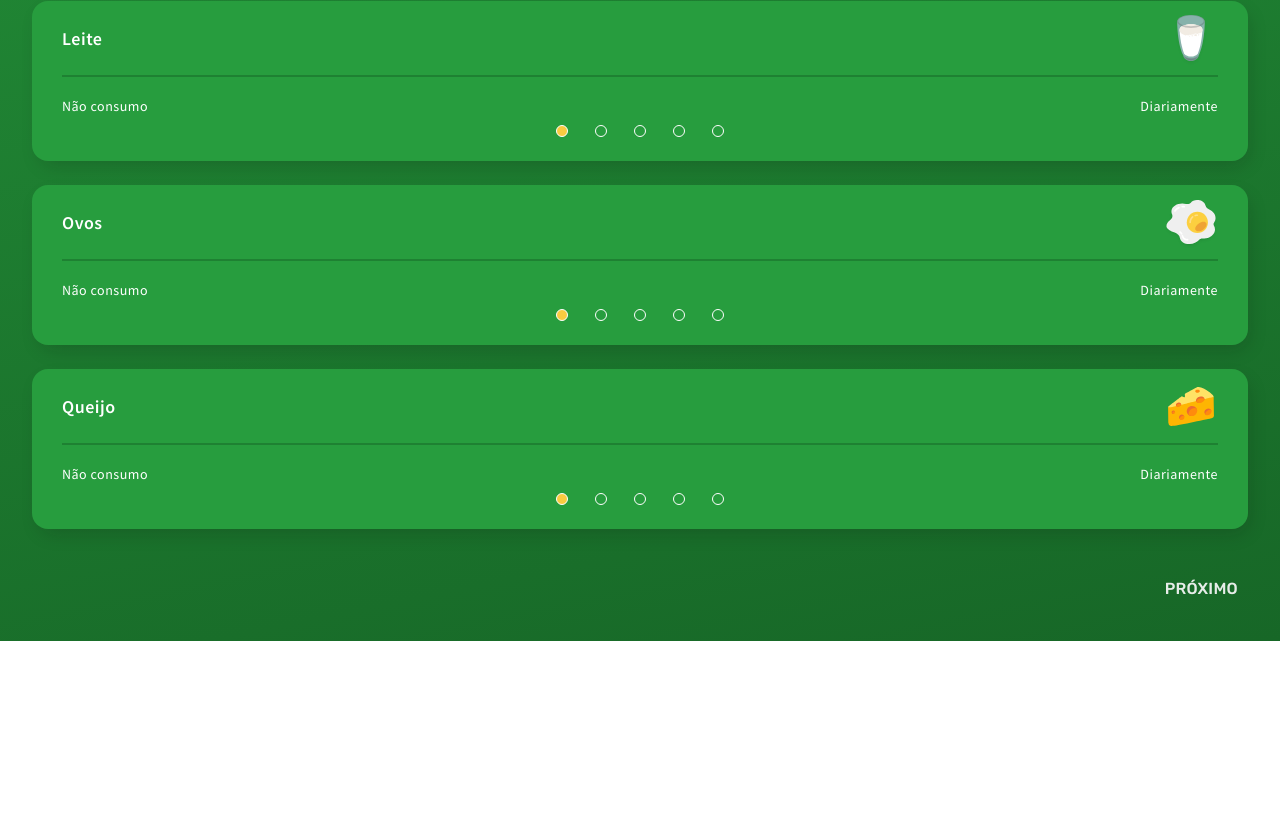
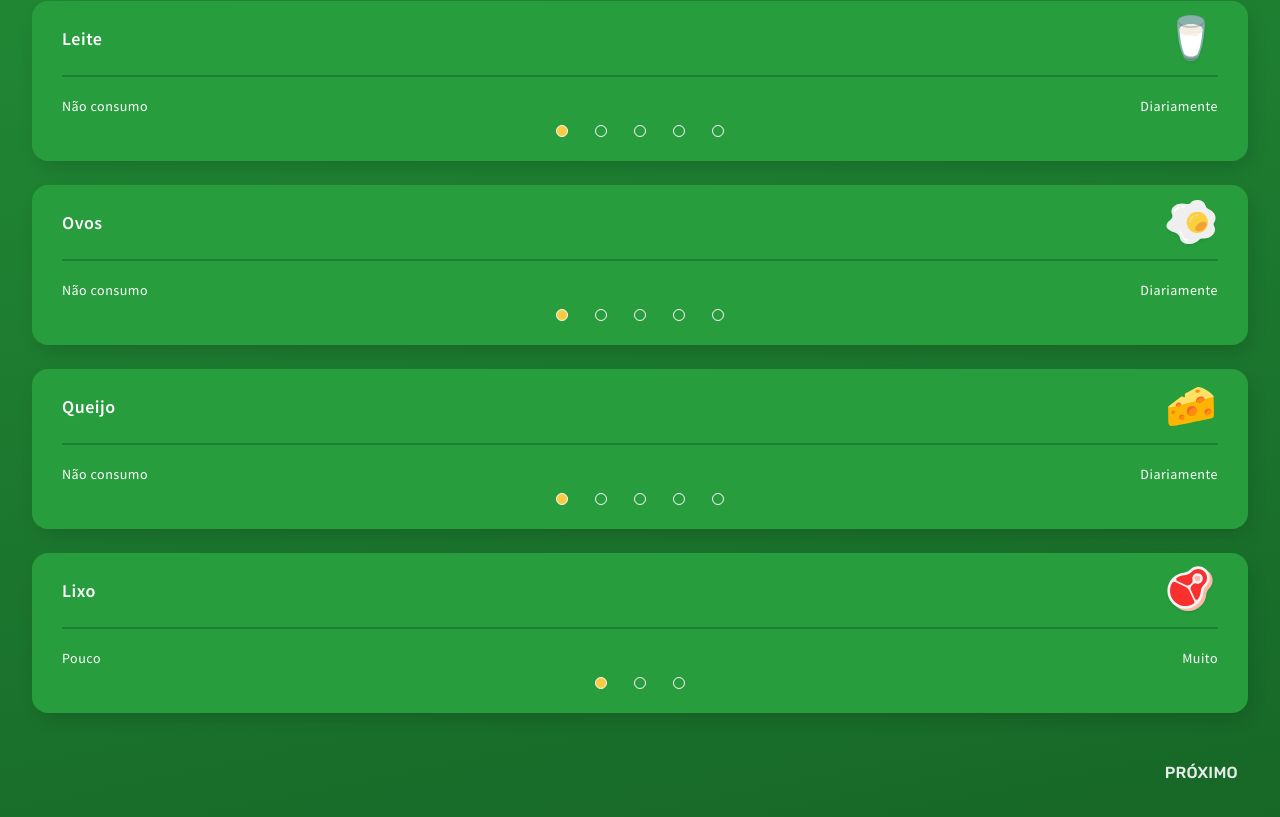
Before and after one commit to felipe-27/Carbonograma, a website: page alimentacao.html in a window 1280 px wide. Shown: the part 778-1595 px from the top of the page. Before the commit the page ends 1419 px from the top, so only its background shows below. Drawn offline with nearby package versions, Linux system fonts and the light colour scheme.

Commit message:
lixo-alimentacao

```diff
--- a/alimentacao.html
+++ b/alimentacao.html
@@ -76,7 +76,7 @@
         <div class="forms">
           <div class="descricao">
             <div class="no-consumo" name="identificar" data-key="b38">Não consumo</div>
-            <div class="no-consumo"name="identificar" data-key="b39">Diariamente</div>
+            <div class="no-consumo" name="identificar" data-key="b39">Diariamente</div>
           </div>
           <div class="carnevermelha" id="carneVer" oninput="chamarAlimentos()">
             <input id="b-11" type="radio" name="botoes" value="0" checked>
@@ -105,7 +105,7 @@
 
         <div class="forms">
           <div class="descricao">
-            <div class="no-consumo"name="identificar" data-key="b38">Não consumo</div>
+            <div class="no-consumo" name="identificar" data-key="b38">Não consumo</div>
             <div class="no-consumo" name="identificar" data-key="b39">Diariamente</div>
           </div>
           <div class="frango" id="carneFra" oninput="chamarAlimentos()">
@@ -222,11 +222,12 @@
           </div>
         </div>
       </div>
+
       <div class="escolha-alimento">
         <!-- Queijo -->
         <div class="head3">
           <div class="carne-vermelha" name="identificar" data-key="b45">Queijo</div>
-          <img class="carne-vermelha-icon" alt="" src="public/calculo/alimentacao/queijo.svg"/>
+          <img class="carne-vermelha-icon" alt="" src="public/calculo/alimentacao/queijo.svg" />
         </div>
 
         <div class="linha12">
@@ -252,6 +253,35 @@
               <label for="c5"> </label>
             </aling-center>
           </div>
+        </div>
+      </div>
+       <!-- Lixo --->
+
+       <div class="escolha-alimento">
+        <div class="head5">
+          <div class="carne-vermelha" name="identificar" data-key="l1">Lixo</div>
+          <img class="carne-vermelha-icon" alt="" src="public/calculo/alimentacao/carne-vermelha.svg" />
+        </div>
+
+        <div class="linha12">
+          <div class="line-div"></div>
+        </div>
+
+        <div class="forms">
+          <div class="descricao">
+            <div class="no-consumo" name="identificar" data-key="l2">Pouco</div>
+            <div class="no-consumo" name="identificar" data-key="l3">Muito</div>
+          </div>
+
+          <div class="carnevermelha" id="carneVer" oninput="chamarAlimentos()">
+            <input id="t-1" type="radio" name="botoes6" value="0" checked>
+            <label for="t-1"> </label>
+            <input id="t-2" type="radio" name="botoes6" value="1">
+            <label for="t-2"> </label>
+            <input id="t-3" type="radio" name="botoes6" value="3">
+            <label for="t-3"> </label>
+          </div>
+
         </div>
       </div>
     </div>
--- a/alimentacao2.css
+++ b/alimentacao2.css
@@ -304,6 +304,17 @@ body {
   align-items: center;
   justify-content: space-between;
 }
+.head5,
+.line-div {
+  align-self: stretch;
+}
+.head5 {
+  display: flex;
+  flex-direction: row;
+  padding: 0 24px;
+  align-items: center;
+  justify-content: space-between;
+}
 .line-div {
   position: relative;
   border-top: 2px solid #176727;
--- a/traducao.js
+++ b/traducao.js
@@ -181,6 +181,9 @@ var translations = {
             b43: "Leite",
             b44: "Ovos",
             b45: "Queijo",
+            l1: "Lixo",
+            l2:"Pouco",
+            l3:"Muito",
 
             //voos
             v1: "Voos",
@@ -285,6 +288,9 @@ var translations = {
             b46: " How many hours have you traveled by plane in the last year? ",
             b47: "What is the average number of passengers on each flight?",
             b48: "*If you don't know, use 300",
+            l1: "Trash",
+            l2:"not a lot",
+            l3:"So much",
 
             //resultados
             b50: "Results", // esse eu coloquei em varias paginas talvez haja algum tipo de problema porém não achei nenhum en quanto eu fiz
```
